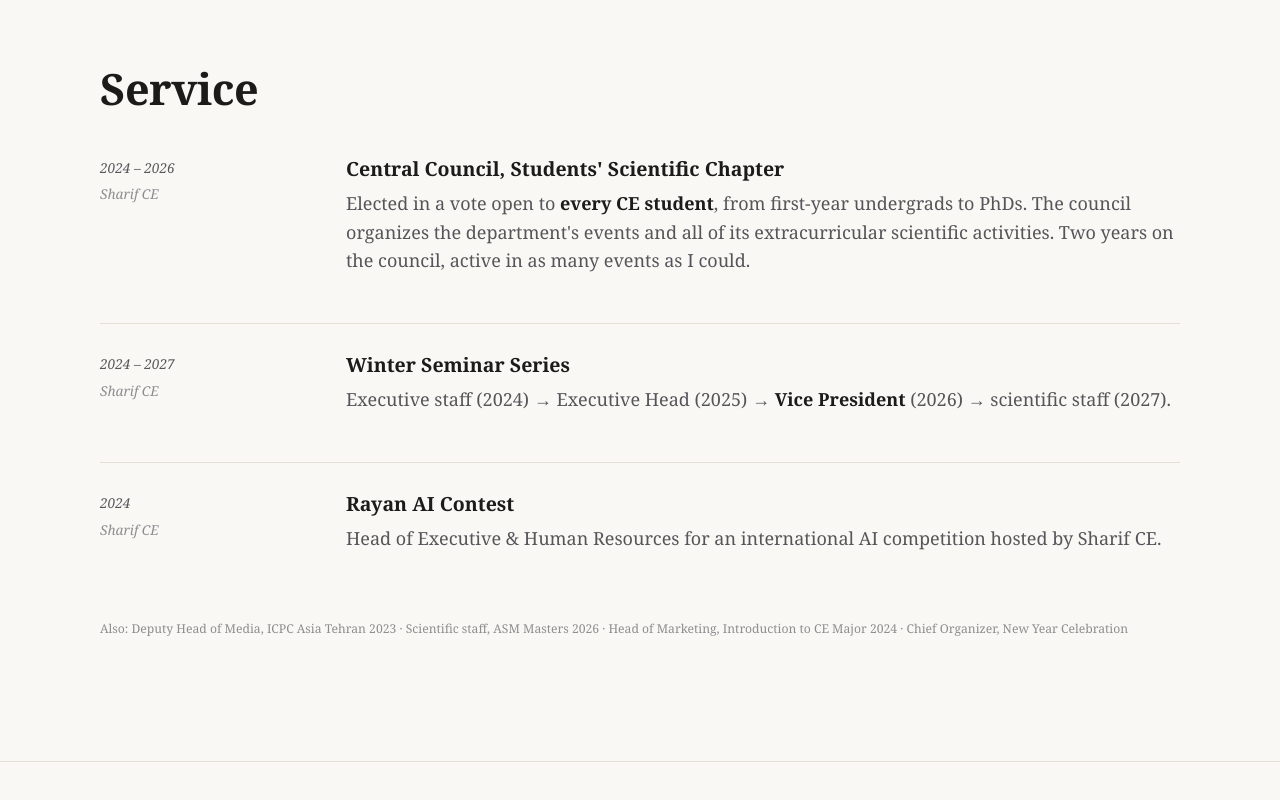
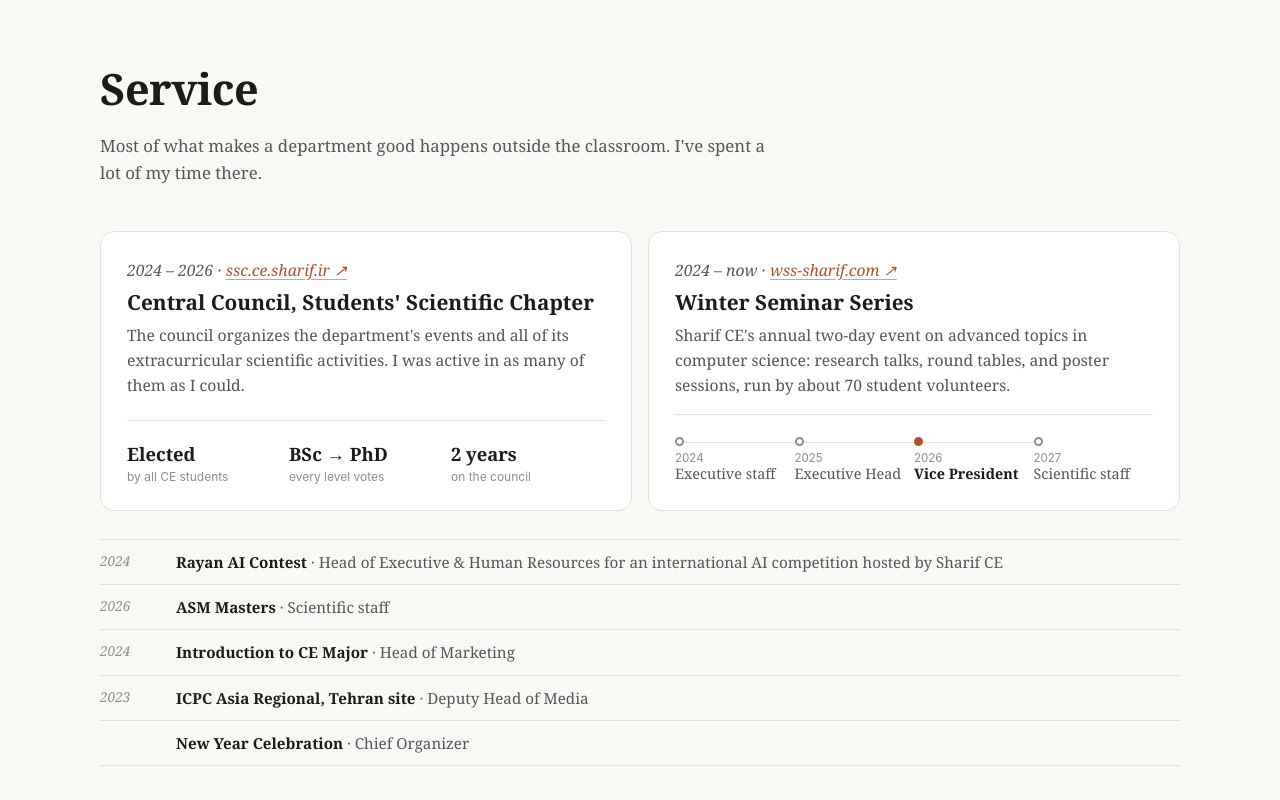
Before and after one commit to MahMosTash/mahmostash.github.io, a plain HTML site: page index.html in a window 1280 px wide. Shown: the part 4780-5580 px from the top of the page. Drawn offline with Linux system fonts and the light colour scheme.

Commit message:
Service: feature cards for SSC and WSS with links, role timeline; cache-busting asset versions

```diff
--- a/assets/css/style.css
+++ b/assets/css/style.css
@@ -424,3 +424,30 @@ p, h1, h2, h3, li { text-wrap: pretty; }
 .w-bar.me b { color: #fff; }
 .wordle-credit { margin: 20px 0 0; font-size: .82rem; color: var(--faint); }
 .wordle-credit a { color: var(--muted); }
+
+/* ───────── service ───────── */
+.svc-grid { display: grid; grid-template-columns: 1fr 1fr; gap: 16px; }
+@media (max-width: 820px) { .svc-grid { grid-template-columns: 1fr; } }
+.svc-card { display: flex; flex-direction: column; padding: 26px; border: 1px solid var(--line); border-radius: var(--radius); background: var(--surface); }
+.svc-card h3 { font-size: 1.3rem; margin-bottom: .4em; }
+.svc-card > p { color: var(--muted); font-size: .98rem; }
+.svc-when { font-size: .85rem; font-style: italic; color: var(--accent); margin-bottom: .5em; }
+.svc-when a { color: var(--accent); }
+.svc-facts { list-style: none; margin: auto 0 0; padding: 18px 0 0; display: grid; grid-template-columns: repeat(3, 1fr); gap: 8px; border-top: 1px solid var(--line); }
+.svc-facts li { display: grid; }
+.svc-facts b { font-size: 1.15rem; }
+.svc-facts span { font: .75rem var(--sans); color: var(--faint); }
+.svc-steps { list-style: none; margin: auto 0 0; padding: 18px 0 0; display: grid; grid-template-columns: repeat(4, 1fr); border-top: 1px solid var(--line); counter-reset: none; }
+.svc-steps li { position: relative; padding: 18px 8px 0 0; font-size: .9rem; color: var(--muted); line-height: 1.3; }
+.svc-steps li::before { content: ""; position: absolute; top: 4px; left: 0; width: 9px; height: 9px; border-radius: 50%; background: var(--surface); border: 2px solid var(--faint); z-index: 1; }
+.svc-steps li::after { content: ""; position: absolute; top: 9px; left: 0; right: 0; height: 1px; background: var(--line); }
+.svc-steps li:last-child::after { right: auto; width: 0; }
+.svc-steps span { display: block; font: .72rem var(--sans); color: var(--faint); }
+.svc-steps .peak { color: var(--text); font-weight: 700; }
+.svc-steps .peak::before { background: var(--accent); border-color: var(--accent); }
+@media (max-width: 480px) { .svc-steps { grid-template-columns: 1fr 1fr; row-gap: 14px; } }
+.svc-list { list-style: none; margin: 28px 0 0; padding: 0; }
+.svc-list li { display: grid; grid-template-columns: 60px 1fr; gap: 16px; padding: 10px 0; border-top: 1px solid var(--line); color: var(--muted); font-size: .95rem; }
+.svc-list li:last-child { border-bottom: 1px solid var(--line); }
+.svc-list span { font-style: italic; color: var(--faint); font-size: .85rem; }
+.svc-list b { color: var(--text); }
--- a/index.html
+++ b/index.html
@@ -19,7 +19,7 @@
       } catch (e) {}
     })();
   </script>
-  <link rel="stylesheet" href="assets/css/style.css">
+  <link rel="stylesheet" href="assets/css/style.css?v=202611201515">
 </head>
 <body>
   <a class="skip" href="#main">Skip to content</a>
@@ -322,50 +322,41 @@
       <div class="container">
         <header class="section-head reveal">
           <h2>Service</h2>
+          <p class="sub">Most of what makes a department good happens outside the classroom. I've spent a lot of my time there.</p>
         </header>
 
-        <div class="entries">
-          <article class="entry reveal">
-            <div class="entry-side">
-              <span>2024 – 2026</span>
-              <span class="faint">Sharif CE</span>
-            </div>
-            <div class="entry-main">
-              <h3>Central Council, Students' Scientific Chapter</h3>
-              <p>
-                Elected in a vote open to <strong>every CE student</strong>, from first-year undergrads to PhDs.
-                The council organizes the department's events and all of its extracurricular scientific activities.
-                Two years on the council, active in as many events as I could.
-              </p>
-            </div>
+        <div class="svc-grid">
+          <article class="svc-card reveal">
+            <p class="svc-when">2024 – 2026 · <a href="https://ssc.ce.sharif.ir" target="_blank" rel="noopener">ssc.ce.sharif.ir ↗</a></p>
+            <h3>Central Council, Students' Scientific Chapter</h3>
+            <p>The council organizes the department's events and all of its extracurricular scientific activities. I was active in as many of them as I could.</p>
+            <ul class="svc-facts">
+              <li><b>Elected</b><span>by all CE students</span></li>
+              <li><b>BSc → PhD</b><span>every level votes</span></li>
+              <li><b>2 years</b><span>on the council</span></li>
+            </ul>
           </article>
 
-          <article class="entry reveal">
-            <div class="entry-side">
-              <span>2024 – 2027</span>
-              <span class="faint">Sharif CE</span>
-            </div>
-            <div class="entry-main">
-              <h3>Winter Seminar Series</h3>
-              <p>Executive staff (2024) → Executive Head (2025) → <strong>Vice President</strong> (2026) → scientific staff (2027).</p>
-            </div>
-          </article>
-
-          <article class="entry reveal">
-            <div class="entry-side">
-              <span>2024</span>
-              <span class="faint">Sharif CE</span>
-            </div>
-            <div class="entry-main">
-              <h3>Rayan AI Contest</h3>
-              <p>Head of Executive &amp; Human Resources for an international AI competition hosted by Sharif CE.</p>
-            </div>
+          <article class="svc-card reveal">
+            <p class="svc-when">2024 – now · <a href="https://wss-sharif.com" target="_blank" rel="noopener">wss-sharif.com ↗</a></p>
+            <h3>Winter Seminar Series</h3>
+            <p>Sharif CE's annual two-day event on advanced topics in computer science: research talks, round tables, and poster sessions, run by about 70 student volunteers.</p>
+            <ol class="svc-steps">
+              <li><span>2024</span>Executive staff</li>
+              <li><span>2025</span>Executive Head</li>
+              <li class="peak"><span>2026</span>Vice President</li>
+              <li><span>2027</span>Scientific staff</li>
+            </ol>
           </article>
         </div>
-        <p class="more reveal">
-          Also: Deputy Head of Media, ICPC Asia Tehran 2023 · Scientific staff, ASM Masters 2026 ·
-          Head of Marketing, Introduction to CE Major 2024 · Chief Organizer, New Year Celebration
-        </p>
+
+        <ul class="svc-list reveal">
+          <li><span>2024</span><div><b>Rayan AI Contest</b> · Head of Executive &amp; Human Resources for an international AI competition hosted by Sharif CE</div></li>
+          <li><span>2026</span><div><b>ASM Masters</b> · Scientific staff</div></li>
+          <li><span>2024</span><div><b>Introduction to CE Major</b> · Head of Marketing</div></li>
+          <li><span>2023</span><div><b>ICPC Asia Regional, Tehran site</b> · Deputy Head of Media</div></li>
+          <li><span></span><div><b>New Year Celebration</b> · Chief Organizer</div></li>
+        </ul>
       </div>
     </section>
 
@@ -621,11 +612,11 @@
 
   <div class="toast" id="toast" role="status" aria-live="polite"></div>
 
-  <script src="assets/js/main.js" defer></script>
-  <script src="assets/js/market.js" defer></script>
-  <script src="assets/js/bandit.js" defer></script>
-  <script src="assets/js/crowd.js" defer></script>
-  <script src="assets/js/terminal.js" defer></script>
-  <script src="assets/js/wordle.js" defer></script>
+  <script src="assets/js/main.js?v=202611201515" defer></script>
+  <script src="assets/js/market.js?v=202611201515" defer></script>
+  <script src="assets/js/bandit.js?v=202611201515" defer></script>
+  <script src="assets/js/crowd.js?v=202611201515" defer></script>
+  <script src="assets/js/terminal.js?v=202611201515" defer></script>
+  <script src="assets/js/wordle.js?v=202611201515" defer></script>
 </body>
 </html>
```
